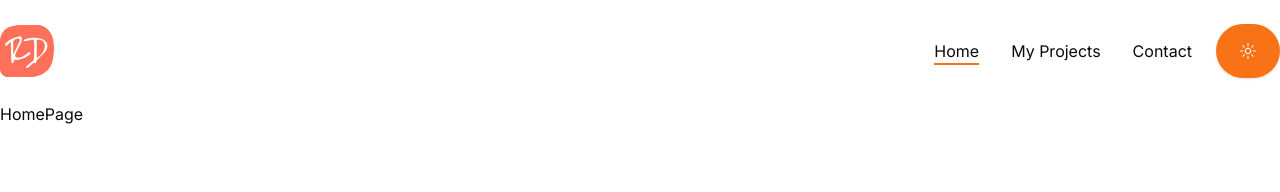
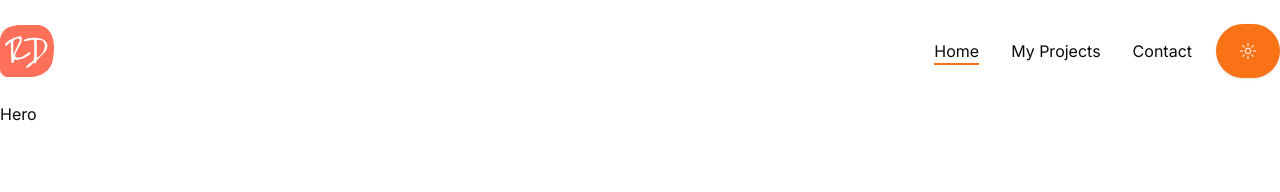
Before and after one commit to asifichy/Web_Portfolio, a Next.js app: page / in a window 1280 px wide. Shown: the top 192 px of the page. Built offline with nearby package versions, Linux system fonts and the light colour scheme.

Commit message:
modification

```diff
--- a/app/page.jsx
+++ b/app/page.jsx
@@ -1,9 +1,9 @@
-import Image from "next/image";
+import Hero from "@/components/Hero";
 
 export default function Home() {
   return (
     <main>
-      HomePage
+      <Hero />
     </main>
   );
 }
```
